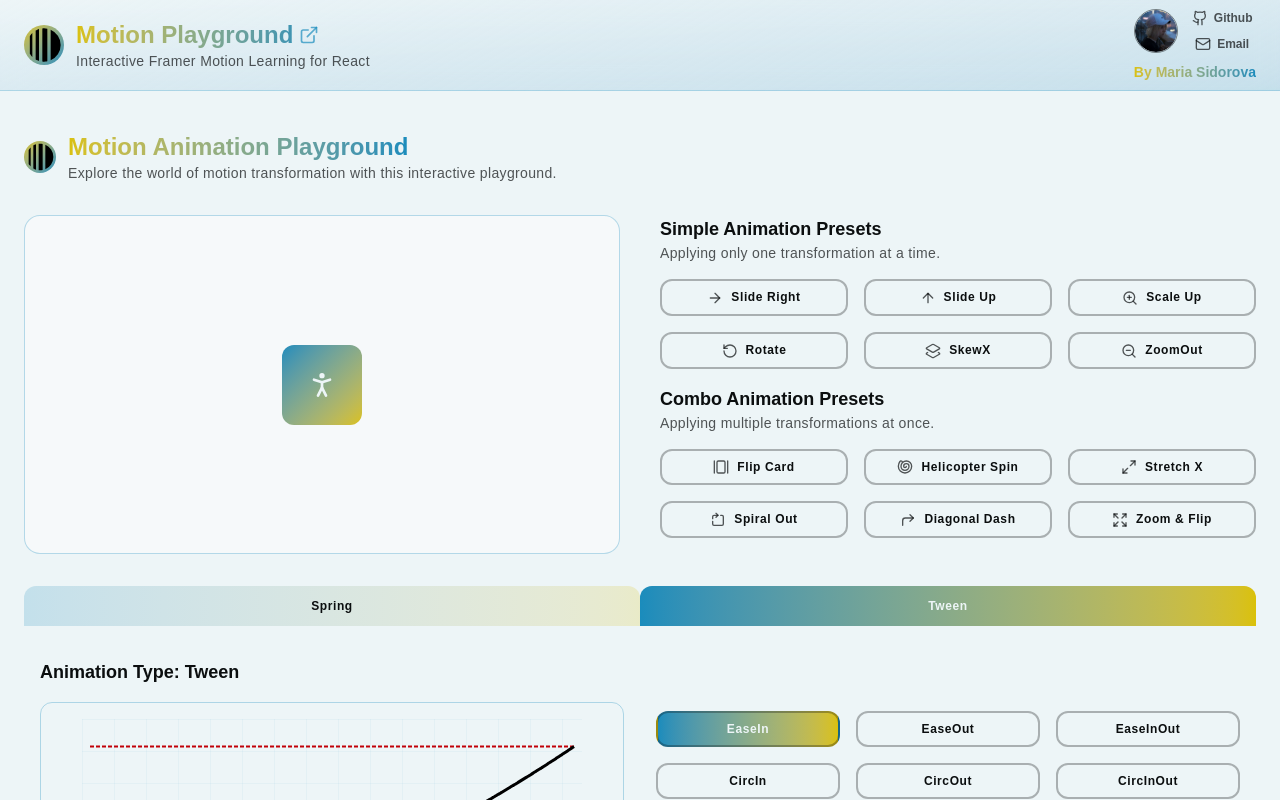
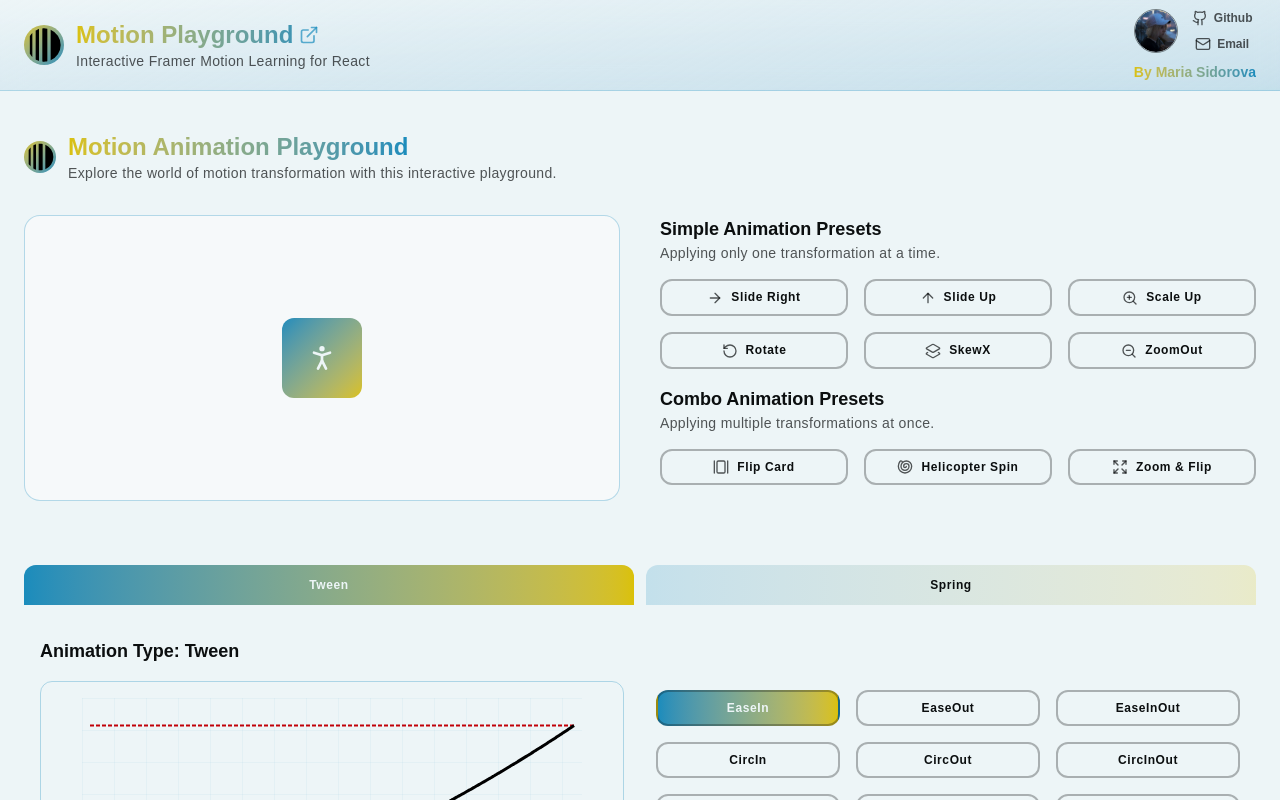
Before and after one commit to SidorovaMaria/motion-playground, a Next.js app: page /animation/playground in a window 1280 px wide. Shown: the top 800 px of the page. Built offline with nearby package versions, Linux system fonts and the light colour scheme; a web font is replaced by a local one.

Commit message:
Prestes as a separate component

```diff
--- /dev/null
+++ b/app/animation/playground/Presets.tsx
@@ -0,0 +1,101 @@
+import {
+  ComboAnimation,
+  ComboAnimationPresets,
+  SimpleAnimation,
+  SimpleAnimationPresets,
+} from "@/utils/utils";
+import React from "react";
+/**
+ *  UI: Preset Button
+ */
+type AnimationPresetBtnProps = {
+  preset: SimpleAnimation | ComboAnimation;
+  applyPreset: (preset: SimpleAnimation | ComboAnimation) => void;
+  resetValues: () => void;
+  activePreset: string | null;
+  setActivePreset: React.Dispatch<React.SetStateAction<string | null>>;
+};
+const AnimationPresetBtn: React.FC<AnimationPresetBtnProps> = ({
+  preset,
+  applyPreset,
+  resetValues,
+  activePreset,
+  setActivePreset,
+}) => {
+  const isActive = activePreset === preset.name;
+
+  const handleClick = () => {
+    // Toggle behavior
+    if (isActive) {
+      resetValues();
+      setActivePreset(null);
+    } else {
+      applyPreset(preset);
+      setActivePreset(preset.name);
+    }
+  };
+  const Icon = preset.icon;
+
+  return (
+    <button
+      type="button"
+      className={`font-display capitalize button-outline border-foreground/30! p-2 text-xs tracking-wider ${
+        isActive
+          ? "bg-gradient-to-r from-primary to-accent text-background  active:border-none active:outline-none focus:border-none focus:ring-0"
+          : ""
+      }`}
+      onClick={handleClick}
+    >
+      <Icon className={`small-icon inline-flex mr-2 ${isActive ? "text-background" : ""}`} />
+      {preset.name}
+    </button>
+  );
+};
+type PropsPresets = {
+  applyPreset: (preset: SimpleAnimation | ComboAnimation) => void;
+  resetValues: () => void;
+  activePreset: string | null;
+  setActivePreset: React.Dispatch<React.SetStateAction<string | null>>;
+};
+const Presets = ({ applyPreset, resetValues, activePreset, setActivePreset }: PropsPresets) => {
+  return (
+    <div>
+      {/* Simple Animation */}
+      <div>
+        <h3 className="text-lg font-display">Simple Animation Presets</h3>
+        <p className="paragraph">Applying only one transformation at a time.</p>
+        <div className="grid grid-cols-2 md:grid-cols-3 gap-4 my-4">
+          {SimpleAnimationPresets.map((preset) => (
+            <AnimationPresetBtn
+              key={preset.name}
+              preset={preset}
+              applyPreset={applyPreset}
+              resetValues={resetValues}
+              activePreset={activePreset}
+              setActivePreset={setActivePreset}
+            />
+          ))}
+        </div>
+      </div>
+      {/* Combo Animation */}
+      <div>
+        <h3 className="text-lg font-display">Combo Animation Presets</h3>
+        <p className="paragraph">Applying multiple transformations at once.</p>
+        <div className="grid grid-cols-2 md:grid-cols-3 gap-4 my-4">
+          {ComboAnimationPresets.map((preset) => (
+            <AnimationPresetBtn
+              key={preset.name}
+              preset={preset}
+              applyPreset={applyPreset}
+              resetValues={resetValues}
+              activePreset={activePreset}
+              setActivePreset={setActivePreset}
+            />
+          ))}
+        </div>
+      </div>
+    </div>
+  );
+};
+
+export default Presets;
--- a/app/animation/playground/page.tsx
+++ b/app/animation/playground/page.tsx
@@ -1,8 +1,10 @@
 "use client";
+
 import Image from "next/image";
 import React, { useMemo, useReducer, useState } from "react";
 import { AnimatePresence, LayoutGroup, motion } from "motion/react";
 import { PersonStanding } from "lucide-react";
+
 import {
   ComboAnimation,
   ComboAnimationPresets,
@@ -12,10 +14,99 @@ import {
 
 import SpringPlayground, { INITIAL_PARAMS, SpringPhysicsParams } from "./springPlayground";
 import TweenPlayground, { EaseName, EASES } from "./TweenPlayground";
+import Presets from "./Presets";
+
+/**
+ * Types & Constants
+ */
+const AnimationFunctionTabs = ["tween", "spring"] as const;
+type AnimationFunction = (typeof AnimationFunctionTabs)[number];
+
+type TransformState = {
+  x: number;
+  y: number;
+  z: number;
+  scale: number;
+  scaleX: number;
+  scaleY: number;
+  scaleZ: number;
+  rotate: number;
+  rotateX: number;
+  rotateY: number;
+  rotateZ: number;
+  skewX: number;
+  skewY: number;
+  perspective: number;
+};
+
+const INITIAL_STATE: TransformState = {
+  x: 0,
+  y: 0,
+  z: 0,
+  scale: 1,
+  scaleX: 1,
+  scaleY: 1,
+  scaleZ: 1,
+  rotate: 0,
+  rotateX: 0,
+  rotateY: 0,
+  rotateZ: 0,
+  skewX: 0,
+  skewY: 0,
+  perspective: 0,
+};
+
+type Action =
+  | { type: "set"; key: keyof TransformState; value: number }
+  | { type: "applyPreset"; preset: SimpleAnimation | ComboAnimation }
+  | { type: "reset" };
+
+/**
+ * Reducer keep the state predicatable
+ * - 'set' tweek a single transform field
+ * - "applyPreset": start from a clean base + the preset (so combos don't stack)
+ * - "reset": reset all transform fields to their initial values
+ */
+function reducer(state: TransformState, action: Action): TransformState {
+  switch (action.type) {
+    case "set":
+      return { ...state, [action.key]: action.value };
+    case "applyPreset":
+      return { ...INITIAL_STATE, ...action.preset };
+    case "reset":
+      return INITIAL_STATE;
+    default:
+      return state;
+  }
+}
+
+/**
+ * ----------------------------------------
+ * Main Page Component
+ * ----------------------------------------
+ */
 
 const AnimationPlayground = () => {
+  // Tarnsform State (drives the animate sqaure in the playground)
   const [state, dispatch] = useReducer(reducer, INITIAL_STATE);
+
+  // Which preset is currently active (for button highlight)
   const [activePreset, setActivePreset] = useState<string | null>(null);
+
+  // Which Animation Function is currently selected
+  const [animationFunction, setAnimationFunction] = useState<AnimationFunction>("tween");
+
+  //Spring Animation State
+  const [params, setParams] = useState<SpringPhysicsParams>(INITIAL_PARAMS);
+
+  //Tween Control Props
+  const [ease, setEase] = React.useState<EaseName>("easeIn");
+  const [duration, setDuration] = React.useState<number>(0.3);
+
+  /**
+   * Memoized animate props to avoid re-renders on unrelated state changes.
+   * Note: `transformPerspective` is applied via style, not animate.
+   */
   const animateProps = useMemo(
     () => ({
       x: state.x,
@@ -35,32 +126,35 @@ const AnimationPlayground = () => {
     }),
     [state]
   );
-  const [AnimationFunction, setAnimationFunction] = useState<AnimationFunction>("tween");
-  //For Spring Animation
-  const [params, setParams] = useState<SpringPhysicsParams>(INITIAL_PARAMS);
-  // For Tween Animation
-  const [ease, setEase] = React.useState<EaseName>("easeIn");
-  const [duration, setDuration] = React.useState<number>(0.3);
+  /**
+   * Derived Transition Object based on selected Animation Function and its params
+   * Note: useMemo to avoid re-renders on unrelated state changes.
+   */
   const derivedTransition = useMemo(() => {
-    if (AnimationFunction === "spring") {
+    if (animationFunction === "spring") {
       return {
         type: "spring" as const,
         stiffness: params.stiffness,
         damping: params.damping,
         mass: params.mass,
       };
-    } else if (AnimationFunction === "tween") {
+    }
+    //tween
     return { type: "tween" as const, duration: duration, ease: EASES[ease] };
-    }
-    return { type: "tween" as const, duration: 0.3 };
-  }, [AnimationFunction, params, ease, duration]);
-
+  }, [animationFunction, params, ease, duration]);
+  /**
+   * Handlers
+   */
+  // Apply a preset by dispatching an action to the reducer
   const applyPreset = (preset: SimpleAnimation | ComboAnimation) =>
     dispatch({ type: "applyPreset", preset });
   const resetValues = () => dispatch({ type: "reset" });
 
+  /**
+   * Render Animation Controls based on selected Animation Function
+   */
   const renderAnimationControls = () => {
-    if (AnimationFunction === "spring") {
+    if (animationFunction === "spring") {
       return (
         <motion.div
           key="spring"
@@ -72,7 +166,8 @@ const AnimationPlayground = () => {
           <SpringPlayground params={params} setParams={setParams} />;
         </motion.div>
       );
-    } else if (AnimationFunction === "tween") {
+    }
+    //Tween
     return (
       <motion.div
         key="tween"
@@ -89,12 +184,10 @@ const AnimationPlayground = () => {
         />
       </motion.div>
     );
-    } else {
-      throw new Error("Unsupported Animation Function");
-    }
   };
   return (
-    <main className="relative max-w-7xl mx-auto px-6  py-10">
+    <main className="relative max-w-7xl mx-auto px-6 py-10">
+      {/* Header */}
       <div role="heading" aria-level={2} className="flex items-center gap-3">
         <div className="color-icon w-8 h-8">
           <Image src="/icons/motion.svg" alt="Motion Logo" fill />
@@ -106,9 +199,13 @@ const AnimationPlayground = () => {
           </p>
         </div>
       </div>
+      {/* Main Grid */}
       <section className="grid grid-cols-1 md:grid-cols-2 gap-10 mt-8">
         {/* Playground View */}
-        <aside className="bg-background-muted rounded-2xl p-12 flex items-center justify-center h-full relative overflow-hidden border border-primary/30">
+        <aside
+          className="bg-background-muted rounded-2xl p-12 flex items-center justify-center h-full relative overflow-hidden border border-primary/30"
+          aria-label="Animation Playground Preview"
+        >
           <motion.div
             animate={animateProps}
             transition={derivedTransition}
@@ -117,58 +214,26 @@ const AnimationPlayground = () => {
             <PersonStanding className="icon text-background w-8 h-8" />
           </motion.div>
         </aside>
-
-        <div>
-          {/* Simple Animation */}
-          <div>
-            <h3 className="text-lg font-display">Simple Animation Presets</h3>
-            <p className="paragraph">Applying only one transformation at a time.</p>
-            <div className="grid grid-cols-2 md:grid-cols-3 gap-4 my-4">
-              {SimpleAnimationPresets.map((preset) => (
-                <AnimationPresetBtn
-                  key={preset.name}
-                  preset={preset}
+        {/* Presets Section */}
+        <Presets
           applyPreset={applyPreset}
           resetValues={resetValues}
           activePreset={activePreset}
           setActivePreset={setActivePreset}
         />
-              ))}
-            </div>
-          </div>
-          {/* Combo Animation */}
-          <div>
-            <h3 className="text-lg font-display">Combo Animation Presets</h3>
-            <p className="paragraph">Applying multiple transformations at once.</p>
-            <div className="grid grid-cols-2 md:grid-cols-3 gap-4 my-4">
-              {ComboAnimationPresets.map((preset) => (
-                <AnimationPresetBtn
-                  key={preset.name}
-                  preset={preset}
-                  applyPreset={applyPreset}
-                  resetValues={resetValues}
-                  activePreset={activePreset}
-                  setActivePreset={setActivePreset}
-                />
-              ))}
-            </div>
-          </div>
-          {/* Reset Button */}
-          {/* <button onClick={resetValues} className="w-full button-outline py-1.5 ">
-            <RefreshCcw className="small-icon inline-flex mr-2" />
-            Reset All
-          </button> */}
-        </div>
-        {/* Transition Function Tabs */}
+
+        {/* Transition Function Tabs + Controls */}
       </section>
-      <section className="mt-8">
+      <section className="mt-16">
         {/* Only the tab row participates in shared layout */}
         <LayoutGroup id="anim-tabs">
-          <div className="grid grid-cols-2">
+          <div className="grid grid-cols-2 gap-3">
             {AnimationFunctionTabs.map((tab) => {
-              const active = AnimationFunction === tab;
+              const active = animationFunction === tab;
               return (
                 <motion.button
+                  aria-pressed={active}
+                  aria-label={`Select ${tab} animation function`}
                   key={tab}
                   type="button"
                   layout="position" // smoother width/position changes
@@ -211,100 +276,3 @@ const AnimationPlayground = () => {
 };
 
 export default AnimationPlayground;
-
-type TransformState = {
-  x: number;
-  y: number;
-  z: number;
-  scale: number;
-  scaleX: number;
-  scaleY: number;
-  scaleZ: number;
-  rotate: number;
-  rotateX: number;
-  rotateY: number;
-  rotateZ: number;
-  skewX: number;
-  skewY: number;
-  perspective: number;
-};
-
-const INITIAL_STATE: TransformState = {
-  x: 0,
-  y: 0,
-  z: 0,
-  scale: 1,
-  scaleX: 1,
-  scaleY: 1,
-  scaleZ: 1,
-  rotate: 0,
-  rotateX: 0,
-  rotateY: 0,
-  rotateZ: 0,
-  skewX: 0,
-  skewY: 0,
-  perspective: 0,
-};
-type Action =
-  | { type: "set"; key: keyof TransformState; value: number }
-  | { type: "applyPreset"; preset: SimpleAnimation | ComboAnimation }
-  | { type: "reset" };
-
-function reducer(state: TransformState, action: Action): TransformState {
-  switch (action.type) {
-    case "set":
-      return { ...state, [action.key]: action.value };
-    case "applyPreset":
-      return { ...INITIAL_STATE, ...action.preset };
-    case "reset":
-      return INITIAL_STATE;
-    default:
-      return state;
-  }
-}
-
-type AnimationPresetBtnProps = {
-  preset: SimpleAnimation | ComboAnimation;
-  applyPreset: (preset: SimpleAnimation | ComboAnimation) => void;
-  resetValues: () => void;
-  activePreset: string | null;
-  setActivePreset: React.Dispatch<React.SetStateAction<string | null>>;
-};
-
-const AnimationPresetBtn: React.FC<AnimationPresetBtnProps> = ({
-  preset,
-  applyPreset,
-  resetValues,
-  activePreset,
-  setActivePreset,
-}) => {
-  const isActive = activePreset === preset.name;
-
-  const handleClick = () => {
-    if (isActive) {
-      resetValues();
-      setActivePreset(null);
-    } else {
-      applyPreset(preset);
-      setActivePreset(preset.name);
-    }
-  };
-  const Icon = preset.icon;
-
-  return (
-    <button
-      type="button"
-      className={`font-display capitalize button-outline border-foreground/30! p-2 text-xs tracking-wider ${
-        isActive
-          ? "bg-gradient-to-r from-primary to-accent text-background  active:border-none active:outline-none focus:border-none focus:ring-0"
-          : ""
-      }`}
-      onClick={handleClick}
-    >
-      <Icon className={`small-icon inline-flex mr-2 ${isActive ? "text-background" : ""}`} />
-      {preset.name}
-    </button>
-  );
-};
-const AnimationFunctionTabs = ["spring", "tween"] as const;
-type AnimationFunction = (typeof AnimationFunctionTabs)[number];
--- a/components/controls/Control.tsx
+++ b/components/controls/Control.tsx
@@ -1,7 +1,7 @@
 import { ControlsExplain } from "@/utils/utils";
 import { revealToBottom } from "@/variants/TextVariants";
 import { Info } from "lucide-react";
-import { motion } from "motion/react";
+import { AnimatePresence, motion } from "motion/react";
 type ControlProps = {
   label: string;
   value: number;
@@ -33,12 +33,14 @@ const Control = ({ label, value, setValue, min, max, step }: ControlProps) => (
         title="Info"
       >
         <Info className="" />
+        <AnimatePresence initial={true} mode="wait">
           <motion.div
             variants={revealToBottom}
             className="text-xs leading-relaxed font-sans absolute top-full left-1/2 -translate-x-1/2 bg-background text-foreground p-2 rounded-md w-64 text-center pointer-events-none"
           >
             {ControlsExplain[label as keyof typeof ControlsExplain]}
           </motion.div>
+        </AnimatePresence>
       </motion.div>
     </div>
 
--- a/utils/utils.ts
+++ b/utils/utils.ts
@@ -63,27 +63,6 @@ export const ComboAnimationPresets = [
     icon: Shell,
   },
   {
-    name: "Stretch X",
-    scaleX: 0,
-    scaleY: 2,
-    icon: Maximize2,
-  },
-  {
-    name: "Spiral Out",
-    rotateZ: 1080,
-    scale: 0.3,
-    x: 200,
-    y: -200,
-    icon: RotateCwSquare,
-  },
-  {
-    name: "Diagonal Dash",
-    x: 200,
-    y: -200,
-    rotate: 45,
-    icon: CornerUpRight,
-  },
-  {
     name: "Zoom & Flip",
     scale: 2,
     rotateY: 360,
```
Also changed, not shown: app/animation/playground/GeneratedCode.tsx (added, +7 -0 lines). Lines whose indentation alone changed are shown as unchanged.
